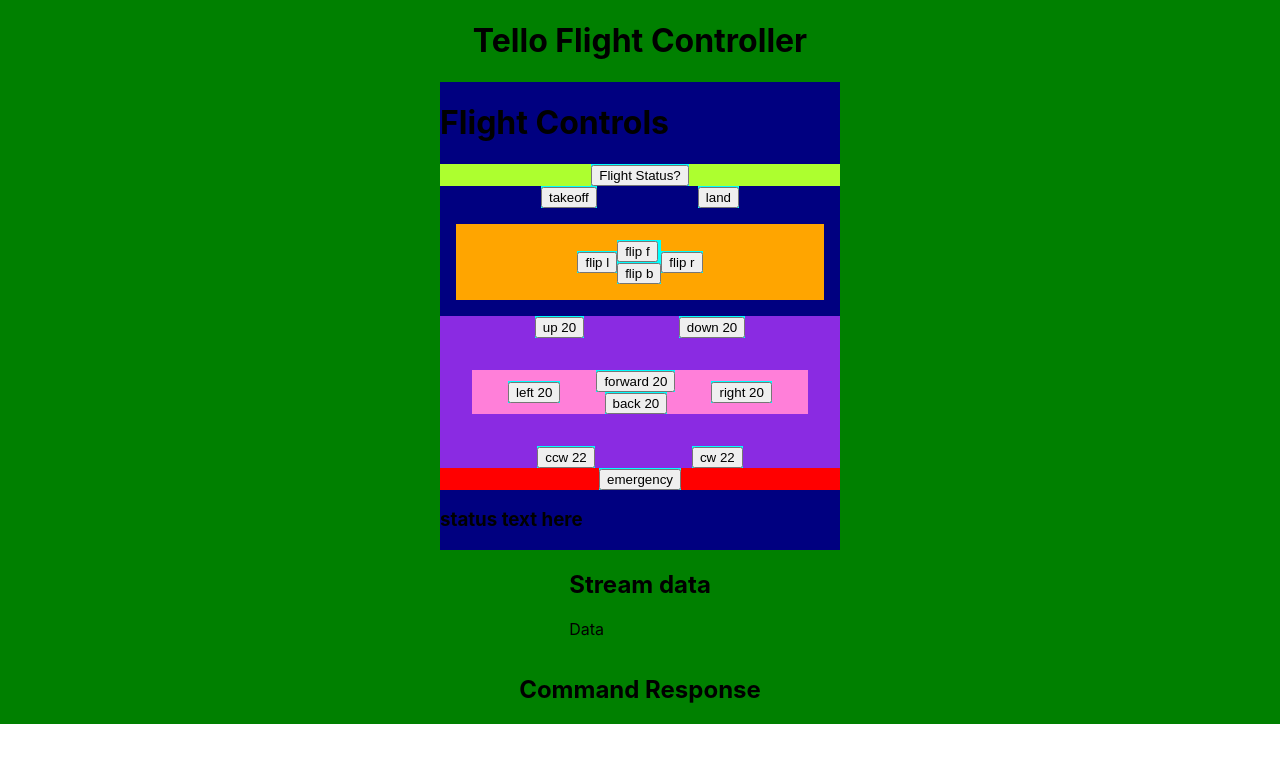
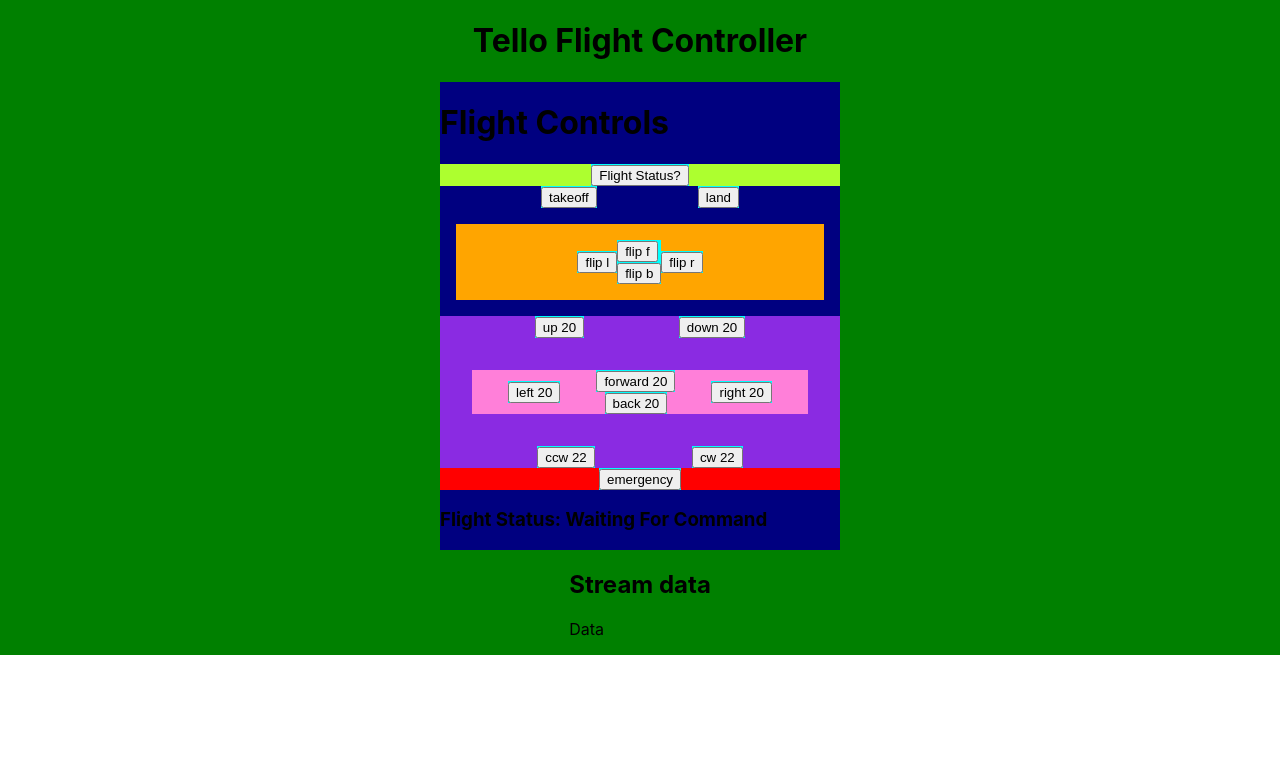
Before and after one commit to sitgofour/flight-controller, a React (Create React App) app in the folder tello/: page / in a window 1280 px wide. Shown: the top 762 px of the page. Built offline with nearby package versions, Linux system fonts and the light colour scheme; no server answers.

Commit message:
removed unused components

```diff
--- a/tello/src/App.js
+++ b/tello/src/App.js
@@ -2,7 +2,6 @@
 import styles from './styles/app.module.css';
 import FlightController from './components/FlightController';
 import StreamData from './components/StreamData';
-import CommandResponse from './components/CommandResponse';
 
 
 function App() {
@@ -11,7 +10,6 @@
     <h1>Tello Flight Controller</h1>
     <FlightController />
     <StreamData />
-    <CommandResponse />
     </div>
   );
 }
--- a/tello/src/components/CommandResponse.js
+++ /dev/null
@@ -1,34 +0,0 @@
-import React, { Component } from 'react';
-import io from 'socket.io-client';
-
-
-const HOST = "http://127.0.0.1:8001";
-const telloResSocket = io(HOST);
-
-telloResSocket.on("commandResponse", data => {
-    let dataView = new DataView(data);
-    let decoder = new TextDecoder('utf-8');
-    let decodedString = decoder.decode(dataView);
-    console.log("tello responded with " + decodedString);
-})
-
-class CommandResponse extends Component {
-    constructor(props) {
-        super(props);
-        this.state = {
-            telloResponse: ""
-        }
-    }
-
-
-    render() {
-        return(
-            <div>
-                <h2>Command Response</h2>
-            </div>
-        )
-    }
-}
-
-
-export default CommandResponse;
--- a/tello/src/components/FlightController.js
+++ b/tello/src/components/FlightController.js
@@ -12,7 +12,7 @@
     constructor(props) {
         super(props);
         this.state = {
-            statusText: "status text here"
+            statusText: "Waiting For Command"
         }
 
         this.flightCommand = this.flightCommand.bind(this);
--- a/tello/src/components/FlightData.js
+++ b/tello/src/components/FlightData.js
@@ -7,14 +7,12 @@
         super(props);
 
         this.state = {}
-
-
     }
 
     render() {
         return(
             <div>
-                <h3>{this.props.statusText}</h3>
+                <h3>Flight Status: {this.props.statusText}</h3>
             </div>
         )
     }
```
